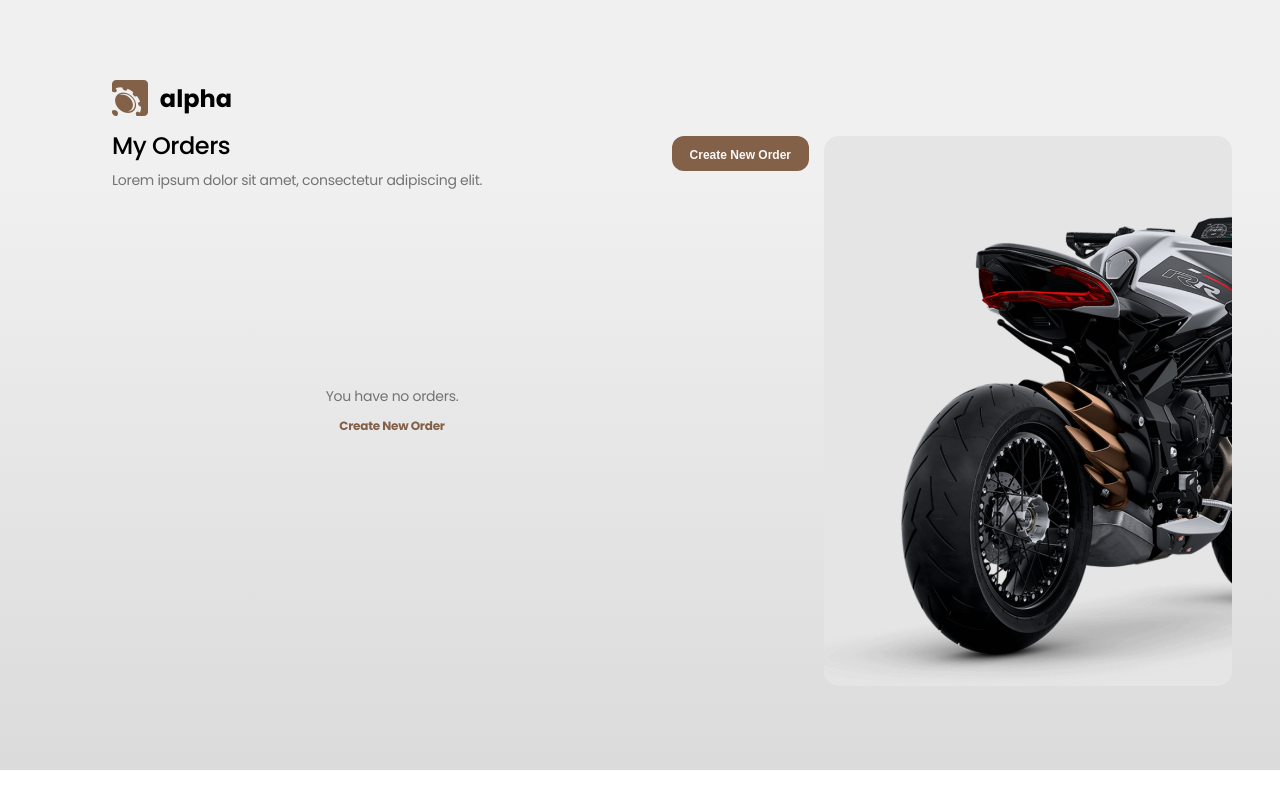
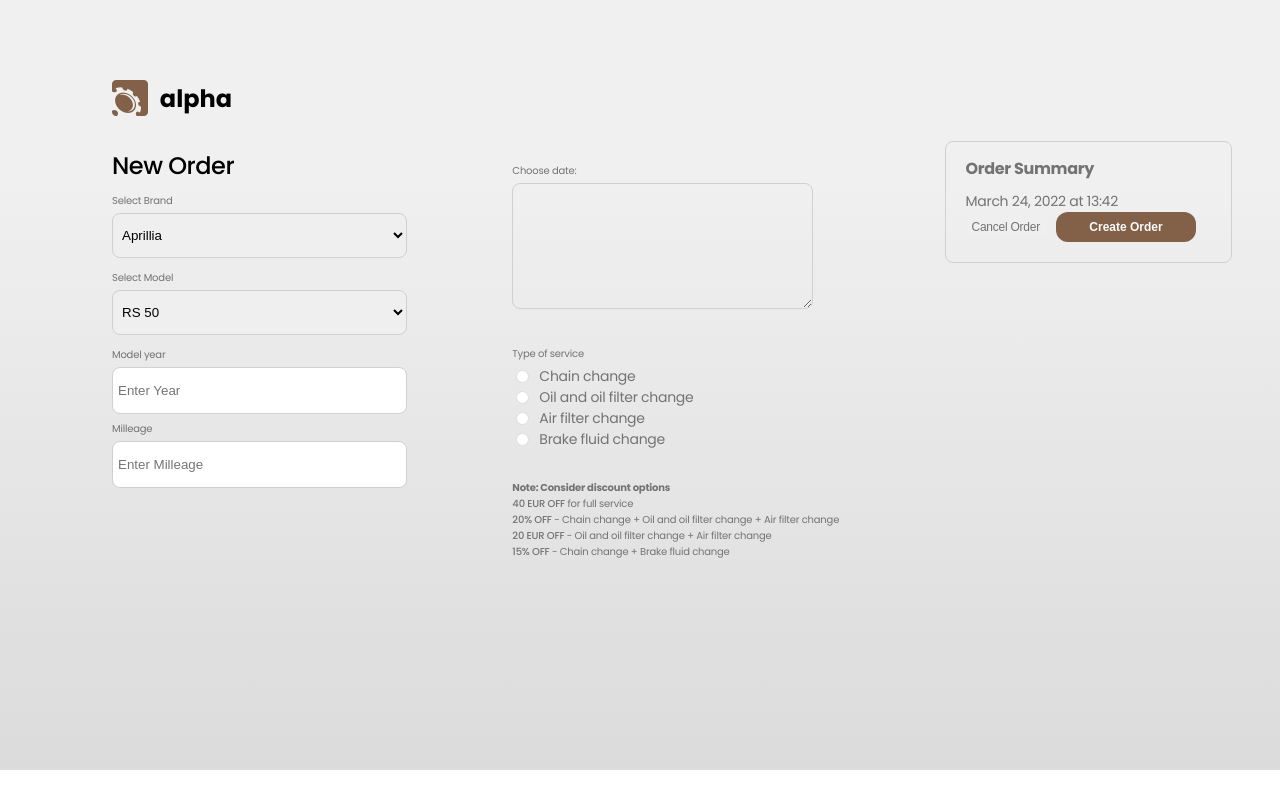
Before and after one commit to GabrijelaJuricic/alpha_service_project, a React (Create React App) app: page / in a window 1280 px wide. Shown: the top 800 px of the page. Built offline with nearby package versions, Linux system fonts and the light colour scheme.

Commit message:
Add NewOrder and Dropdown components and some general styling

```diff
--- a/src/App.js
+++ b/src/App.js
@@ -1,13 +1,15 @@
 import React from "react";
 import Card from "./components/Card";
+import NewOrder from "./components/NewOrder";
 // import Login from "./components/Login";
-import MyOrders from "./components/MyOrders";
+// import MyOrders from "./components/MyOrders";
 
 const App = () => {
   return (
     <Card>
       {/* <Login /> */}
-      <MyOrders />
+      {/* <MyOrders /> */}
+      <NewOrder />
     </Card>
   );
 };
--- /dev/null
+++ b/src/components/Dropdown.css
@@ -0,0 +1,25 @@
+.dropdown-container {
+  display: flex;
+  flex-direction: column;
+}
+
+.label {
+  font-weight: 400;
+  font-size: 10px;
+  line-height: 15px;
+  letter-spacing: -0.02em;
+  color: #737373;
+  margin-top: 7px;
+  margin-bottom: 5px;
+}
+
+.dropdown-close {
+  width: 295px;
+  height: 45px;
+  padding: 5px;
+  margin-bottom: 5px;
+  border: 1px solid #d0d0d0;
+  border-radius: 8px;
+}
+.dropdown-open {
+}
--- /dev/null
+++ b/src/components/Dropdown.js
@@ -0,0 +1,17 @@
+import "./Dropdown.css";
+
+const Dropdown = ({ label, options, value, onChange }) => {
+  return (
+    <label className="dropdown-container">
+      <div className="label">{label}</div>
+      <select value={value} onChange={onChange} className="dropdown-close">
+        {options.map((option) => (
+          <option className="dropdown-open" value={option.value}>
+            {option.name}
+          </option>
+        ))}
+      </select>
+    </label>
+  );
+};
+export default Dropdown;
--- a/src/components/MyOrders.css
+++ b/src/components/MyOrders.css
@@ -50,6 +50,7 @@
 }
 .btn {
   width: 200px;
+  min-width: 130px;
   height: 35px;
   padding: 10px;
   margin-right: 15px;
--- /dev/null
+++ b/src/components/NewOrder.css
@@ -0,0 +1,143 @@
+.new-order-container {
+  display: flex;
+  flex-direction: row;
+  justify-content: space-between;
+  align-items: baseline;
+}
+
+/* --- left side of the page --- */
+.left-side {
+  display: flex;
+  flex-direction: column;
+}
+.left-side h2 {
+  font-weight: 500;
+  font-size: 24px;
+  line-height: 20px;
+  letter-spacing: -0.02em;
+  margin-bottom: 10px;
+}
+.input-field {
+  display: flex;
+  flex-direction: column;
+}
+.input-field input {
+  height: 35px;
+  padding: 5px;
+  border: 1px solid #d0d0d0;
+  border-radius: 8px;
+}
+
+/* --- middle of the page --- */
+.middle {
+  display: flex;
+  flex-direction: column;
+}
+textarea {
+  width: 295px;
+  height: 120px;
+  left: 448px;
+  top: 218px;
+  border: 1px solid #d0d0d0;
+  background: transparent;
+  border-radius: 8px;
+}
+.type-of-service {
+  display: flex;
+  flex-direction: column;
+  margin-top: 30px;
+  margin-bottom: 30px;
+}
+.type-of-service-text {
+  font-weight: 400;
+  font-size: 14px;
+  line-height: 21px;
+  display: flex;
+  align-items: center;
+  letter-spacing: -0.02em;
+  color: #737373;
+}
+.checkbox-round {
+  width: 13px;
+  height: 13px;
+  margin-right: 10px;
+  background-color: white;
+  border-radius: 50%;
+  vertical-align: sub;
+  border: 1px solid #ddd;
+  appearance: none;
+  outline: none;
+  cursor: pointer;
+}
+.checkbox-round:checked {
+  background-color: black;
+}
+.note {
+  font-weight: 400;
+  font-size: 10px;
+  letter-spacing: -0.02em;
+  color: #737373;
+}
+p {
+  margin: 0;
+}
+.note span {
+  font-weight: 500;
+}
+
+/* --- right side of the page --- */
+.right-side {
+  /* display: flex;
+  flex-direction: column; */
+  box-sizing: border-box;
+  border: 1px solid #d0d0d0;
+  border-radius: 8px;
+  padding: 20px;
+}
+.right-side h3 {
+  margin-top: 0;
+  font-weight: 600;
+  font-size: 16px;
+  line-height: 84.52%;
+  display: flex;
+  align-items: center;
+  letter-spacing: -0.02em;
+  color: #737373;
+}
+.order-date {
+  flex-flow: flex column;
+}
+.order-date p {
+  font-weight: 400;
+  font-size: 14px;
+  line-height: 21px;
+  display: flex;
+  align-items: center;
+  letter-spacing: -0.02em;
+  color: #737373;
+}
+.btn {
+  width: 140px;
+  min-width: 110px;
+  height: 30px;
+  margin-right: 15px;
+  text-align: center;
+  background: #836048;
+  border-radius: 12px;
+  border: none;
+  color: #fafafa;
+  font-weight: 700;
+  font-size: 12px;
+  line-height: 18px;
+  cursor: pointer;
+}
+.btn-cancel {
+  font-weight: 400;
+  font-size: 12px;
+  line-height: 18px;
+  text-align: right;
+  letter-spacing: -0.02em;
+  color: #737373;
+  border: none;
+  margin-right: 10px;
+}
--- /dev/null
+++ b/src/components/NewOrder.js
@@ -0,0 +1,102 @@
+import { useState } from "react";
+import Dropdown from "./Dropdown";
+import "./NewOrder.css";
+
+const typeOfService = [
+  "Chain change",
+  "Oil and oil filter change",
+  "Air filter change",
+  "Brake fluid change",
+];
+
+const NewOrder = () => {
+  const [brand, setBrand] = useState();
+  const [model, setModel] = useState();
+
+  const handleBrandChange = (event) => {
+    setBrand(event.target.value);
+  };
+  const handleModelChange = (event) => {
+    setModel(event.target.value);
+  };
+
+  return (
+    <div className="new-order-container">
+      <div className="left-side">
+        <h2>New Order</h2>
+        <Dropdown
+          label="Select Brand"
+          options={[
+            { name: "Aprillia", value: "aprillia" },
+            { name: "Ducati", value: "ducati" },
+            { name: "Yamaha", value: "yamaha" },
+          ]}
+          onChange={handleBrandChange}
+        />
+        <Dropdown
+          label="Select Model"
+          options={[
+            { name: "RS 50", value: "rs50" },
+            { name: "Panigale V4", value: "panigale4" },
+            { name: "MT-03", value: "mt03" },
+          ]}
+          onChange={handleModelChange}
+        />
+
+        <div className="input-field">
+          <label className="label">Model year</label>
+          <input type="text" placeholder="Enter Year" />
+        </div>
+        <div className="input-field">
+          <label className="label">Milleage</label>
+          <input type="number" placeholder="Enter Milleage" />
+        </div>
+      </div>
+      <div className="middle">
+        <div className="label">Choose date:</div>
+        <textarea></textarea>
+        <div className="type-of-service">
+          <label className="label">Type of service</label>
+          {typeOfService.map((service) => {
+            return (
+              <label className="type-of-service-text">
+                <input type="checkbox" className="checkbox-round" />
+                {service}
+              </label>
+            );
+          })}
+        </div>
+        <div className="note">
+          <p>
+            <strong>Note: Consider discount options</strong>
+          </p>
+          <p>
+            <span>40 EUR OFF</span> for full service{" "}
+          </p>
+          <p>
+            <span>20% OFF</span> - Chain change + Oil and oil filter change +
+            Air filter change
+          </p>
+          <p>
+            <span>20 EUR OFF</span> - Oil and oil filter change + Air filter
+            change{" "}
+          </p>
+          <p>
+            <span>15% OFF</span> - Chain change + Brake fluid change
+          </p>
+        </div>
+      </div>
+      <div className="right-side">
+        <div className="order-date">
+          <h3>Order Summary</h3>
+          <p>March 24, 2022 at 13:42</p>
+        </div>
+
+        <button className="btn-cancel">Cancel Order</button>
+        <button className="btn">Create Order</button>
+      </div>
+    </div>
+  );
+};
+
+export default NewOrder;
```
